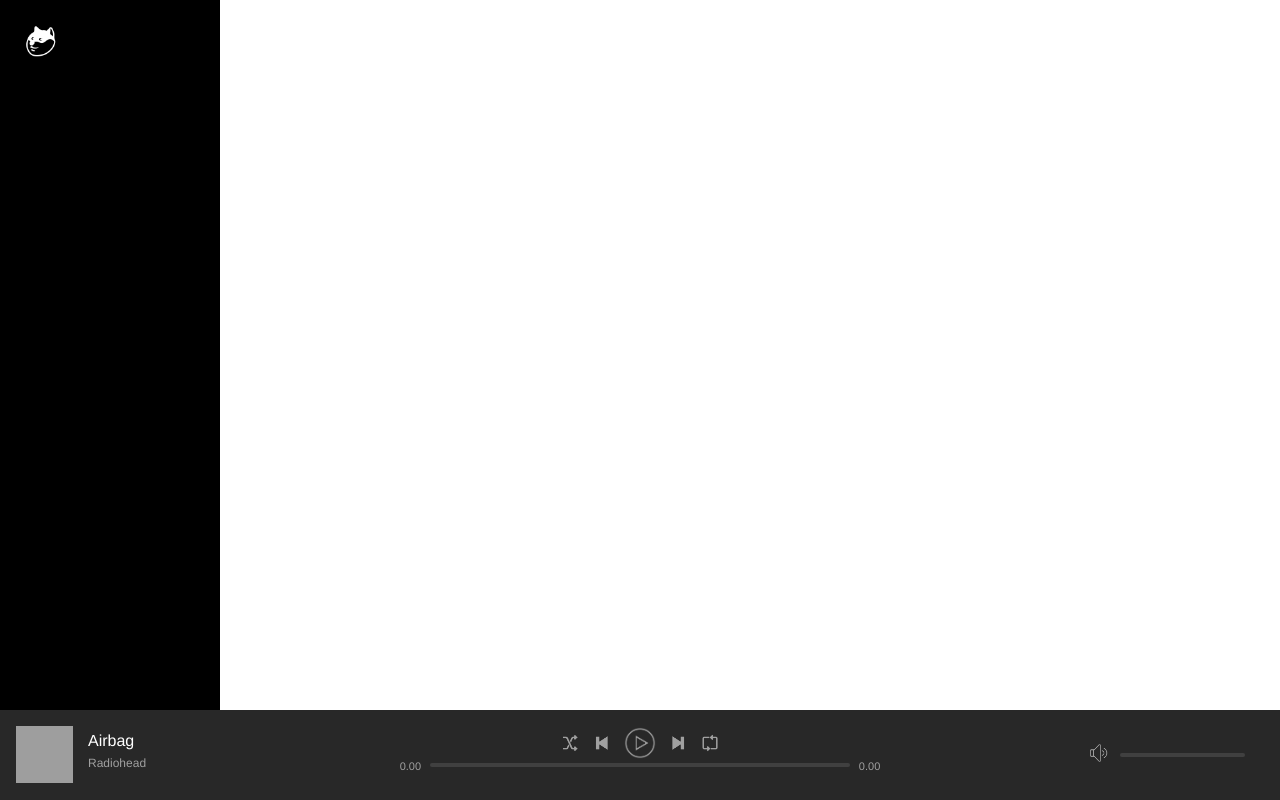
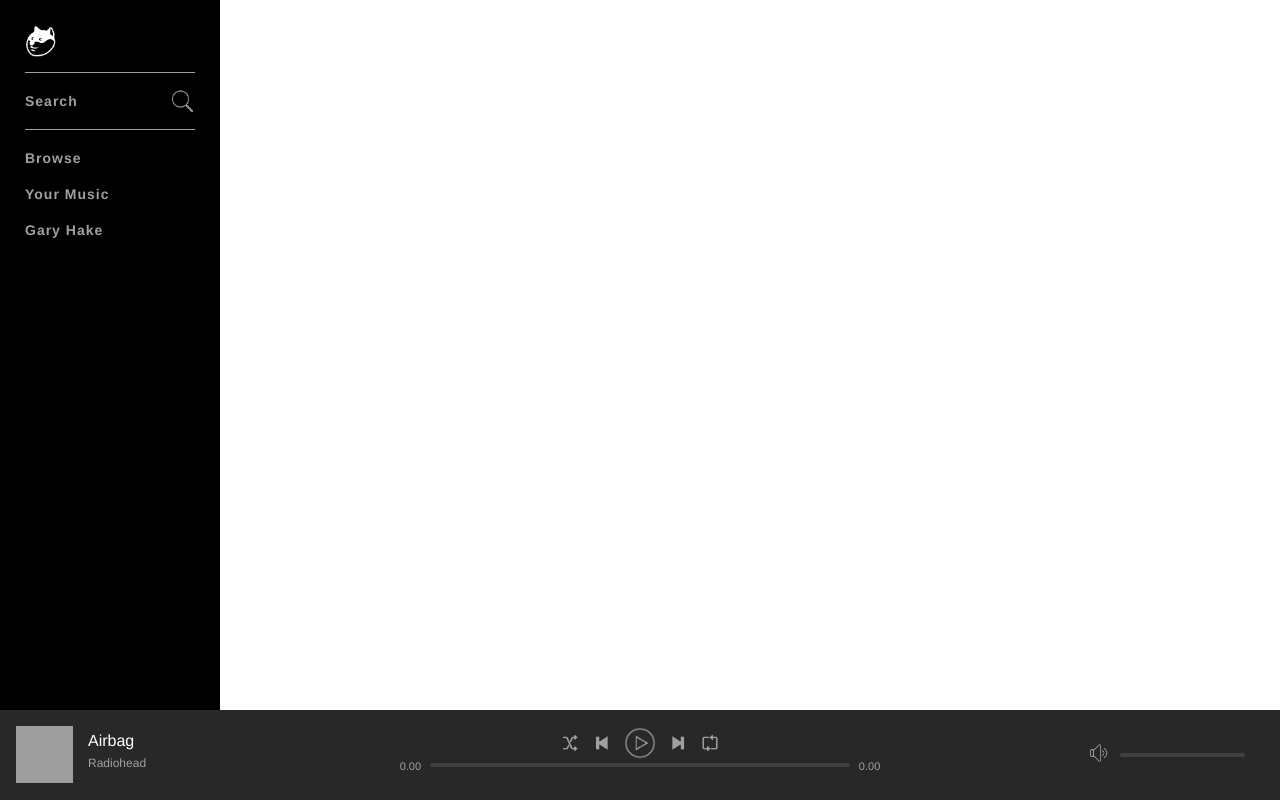
Before and after one commit to eventhorizn/spotify-clone, a PHP site: page / in a window 1280 px wide. Run offline with PHP 8.4, Linux system fonts and the light colour scheme; the visitor is signed in with stand-in values (Sample User, id 1); grey boxes are pictures that could not be loaded.

Commit message:
nav menu done (links not working yet)

```diff
--- a/assets/css/style.css
+++ b/assets/css/style.css
@@ -165,6 +165,40 @@ body {
 	-ms-flex-direction: column;
 }
 
+.logo {
+	margin-bottom: 15px;
+}
+
 .logo img {
 	width: 32px;
 }
+
+.navBar .group {
+	border-top: 1px solid #a0a0a0;
+	padding: 10px 0;
+}
+
+.navItem {
+	padding: 10px 0;
+	font-size: 14px;
+	font-weight: 700;
+	display: block;
+	letter-spacing: 1px;
+	position: relative;
+}
+
+.navItemLink {
+	color: #a0a0a0;
+	text-decoration: none;
+}
+
+.navItemLink:hover {
+	color: #ffffff;
+}
+
+.navItemLink .icon {
+	position: absolute;
+	right: 0;
+	top: 6px;
+	width: 25px;
+}
--- a/index.php
+++ b/index.php
@@ -27,6 +27,25 @@ if (isset($_SESSION['userLoggedIn'])) {
                     <a href="index.php" class="logo">
                         <img src="assets/images/icons/logo.png" alt="">
                     </a>
+
+                    <div class="group">
+                        <div class="navItem">
+                            <a href="search.php" class="navItemLink">Search
+                                <img src="assets/images/icons/search.png" class="icon" alt="Search">
+                            </a>
+                        </div>
+                    </div>
+                    <div class="group">
+                        <div class="navItem">
+                            <a href="browse.php" class="navItemLink">Browse</a>
+                        </div>
+                        <div class="navItem">
+                            <a href="yourMusic.php" class="navItemLink">Your Music</a>
+                        </div>
+                        <div class="navItem">
+                            <a href="profile.php" class="navItemLink">Gary Hake</a>
+                        </div>
+                    </div>
                 </nav>
             </div>
         </div>
```
